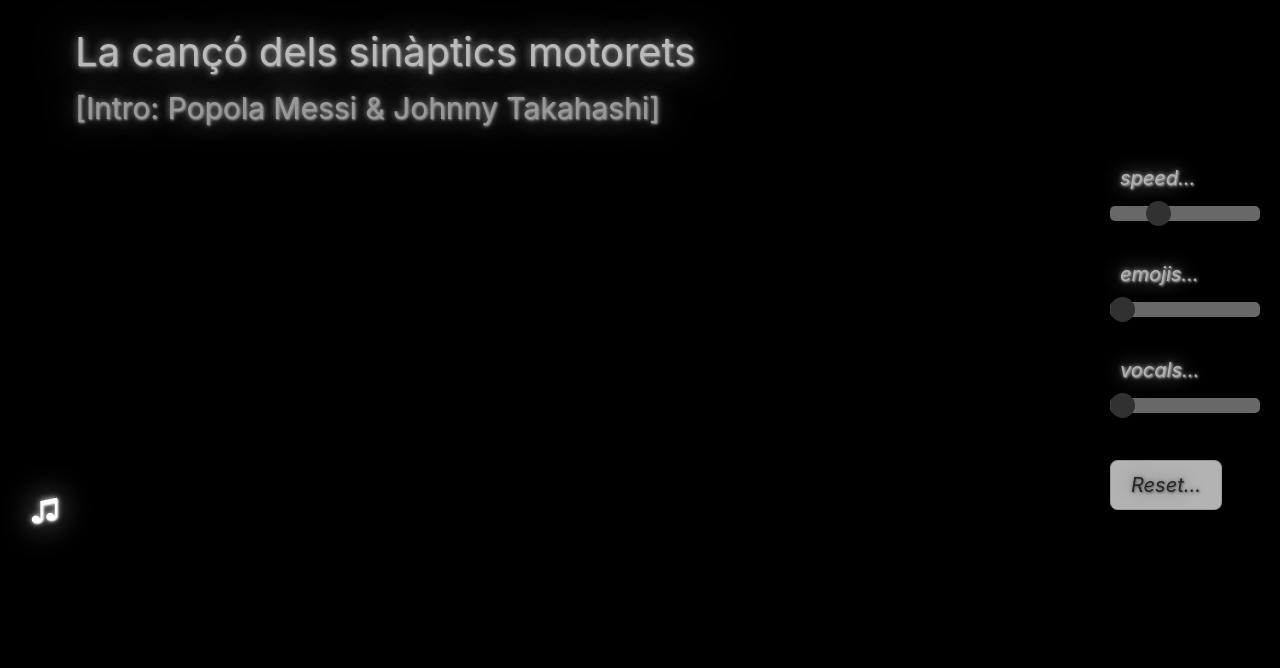
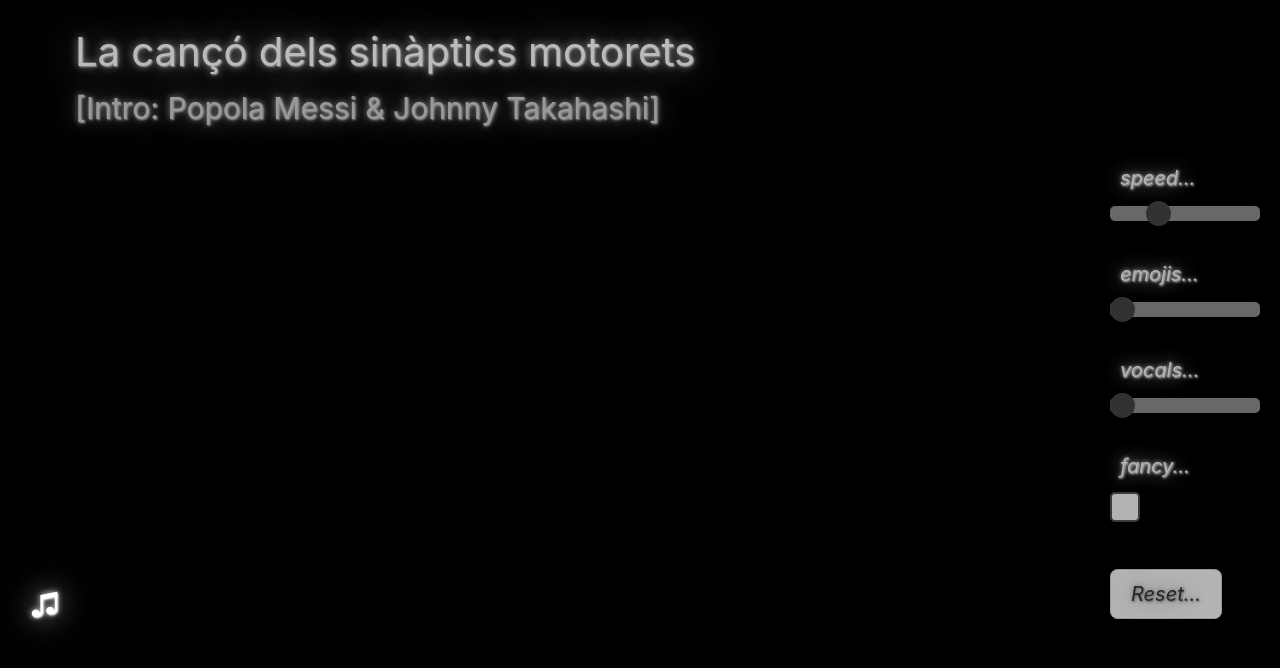
Before and after one commit to maranburu/karaokeeteri, a Vue app: page / in a window 1280 px wide. Shown: the top 668 px of the page. Built offline with nearby package versions, Linux system fonts and the light colour scheme; a web font is replaced by a local one.

Commit message:
fancy mode

```diff
--- a/src/components/Oc.vue
+++ b/src/components/Oc.vue
@@ -1,6 +1,6 @@
 <script setup>
     import {probability} from '@/ocs/shared/utils';
-    const props = defineProps(['oc', 'iscurrent', 'index']);
+    const props = defineProps(['oc', 'iscurrent', 'index', 'fancy']);
 
     const getFontClass = () => {
         if (probability(0.1)) return 'weird-character-1';
@@ -12,8 +12,8 @@
         if (probability(0.1)) return 'bigger';
         return '';
     }
-    const getCharacterClass = (item) => {
-        if (item.length === 1) return ''; // Emojis
+    const getCharacterClass = () => {
+        if (!props.fancy) return '';
         return `${getFontClass()} ${getSizeClass()}`;
     }
 
@@ -27,7 +27,7 @@
         <span
             v-for="(item, i) in props.oc.split('')"
             :key="item + i"
-            :class="getCharacterClass(item, iscurrent)">
+            :class="getCharacterClass()">
             {{ item }}
         </span>
     </div>
@@ -44,15 +44,18 @@
         opacity: 0.4;
         transition: opacity 2s ease;
         min-height: 55px;
+        transition: all 2s ease-in-out;
     }
     .oc.current {
         opacity: 1;
     }
     .oc.old {
         opacity: 0.2;
+        letter-spacing: 6px;
     }
     .oc.veryold {
         opacity: 0.1;
+        letter-spacing: 10px;
     }
     .weird-character-1 {
         font-family: "Cute Font", sans-serif;
--- a/src/components/Song.vue
+++ b/src/components/Song.vue
@@ -7,10 +7,12 @@
   const emojis = ref(0);
   const vocals = ref(0.0000001);
   const timer = ref(null);
+  const fancy = ref(false);
   // Sliders
   const timerSliderValue = ref(50);
   const emojiSliderValue = ref(0);
   const vocalSliderValue = ref(0.0000001);
+  const fancyCheckboxValue = ref(false);
 
   const emojisSliderChanged = (slider) => {
     emojis.value = parseInt(slider.currentTarget?.value);
@@ -35,6 +37,11 @@
     }, parseInt(slider.currentTarget?.value) * 100);
   }
 
+  const fancyCheckboxChanged = (checkbox) => {
+    const value = checkbox.currentTarget?.checked;
+    fancy.value = value;
+  }
+
   song.value = new Song();
 
 </script>
@@ -54,14 +61,15 @@
           <Oc
             :oc="line.value"
             :index="i"
-            :iscurrent="i === 6">
+            :iscurrent="i === 6"
+            :fancy="fancy">
           </Oc>
         </li>
       </TransitionGroup>
     </div>
     <div id="swing">
       <div class="slidecontainer">
-        <div class="speed-title">speed...</div>
+        <div class="element-title">speed...</div>
         <input
           type="range"
           min="1"
@@ -74,7 +82,7 @@
         >
       </div>
       <div class="slidecontainer">
-        <div class="speed-title">emojis...</div>
+        <div class="element-title">emojis...</div>
         <input
           type="range"
           min="0"
@@ -87,7 +95,7 @@
         >
       </div>
       <div class="slidecontainer">
-        <div class="speed-title">vocals...</div>
+        <div class="element-title">vocals...</div>
         <input
           type="range"
           min="1"
@@ -97,6 +105,16 @@
           id="vocals"
           v-model="vocalSliderValue"
           v-on:change="vocalSliderChanged"
+        >
+      </div>
+      <div class="slidecontainer">
+        <div class="element-title">fancy...</div>
+        <input
+          type="checkbox"
+          class="checkbox"
+          id="fancy"
+          v-model="fancyCheckboxValue"
+          v-on:change="fancyCheckboxChanged"
         >
       </div>
       <div class="resetcontainer">
@@ -225,7 +243,7 @@
     background: #666;
     cursor: pointer;
   }
-  .speed-title {
+  .element-title {
     padding: 10px;
     font-size: 20px;
     color: white;
@@ -275,4 +293,15 @@
   #reset-button:focus:not(:active) {
     box-shadow: rgba(72, 95, 199, .25) 0 0 0 .125em;
   }
+  input[type='checkbox'] {
+    -webkit-appearance:none;
+    width:30px;
+    height:30px;
+    background:white;
+    border-radius:5px;
+    border:2px solid #555;
+  }
+  input[type='checkbox']:checked {
+      background: #999;
+  }
 </style>
```
